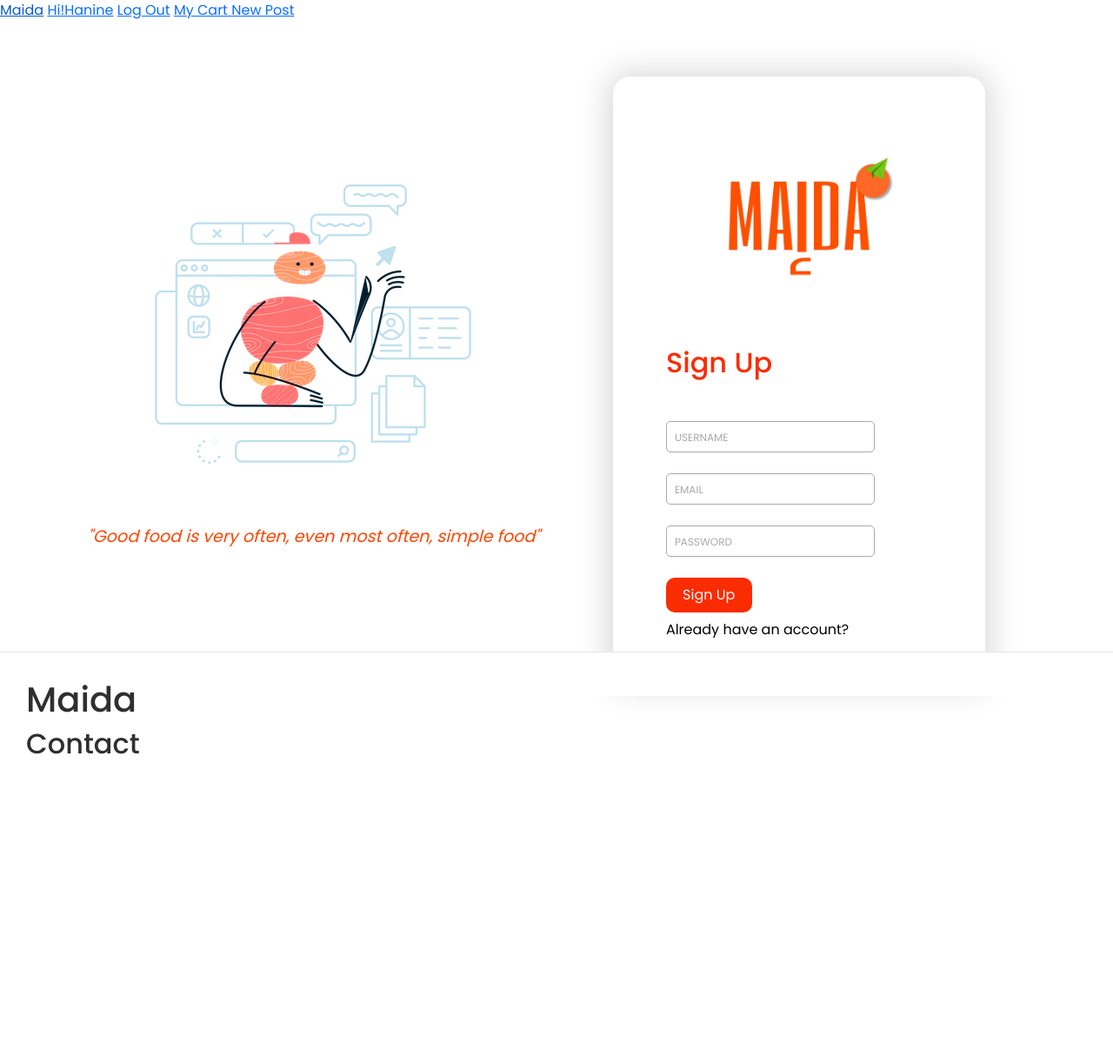
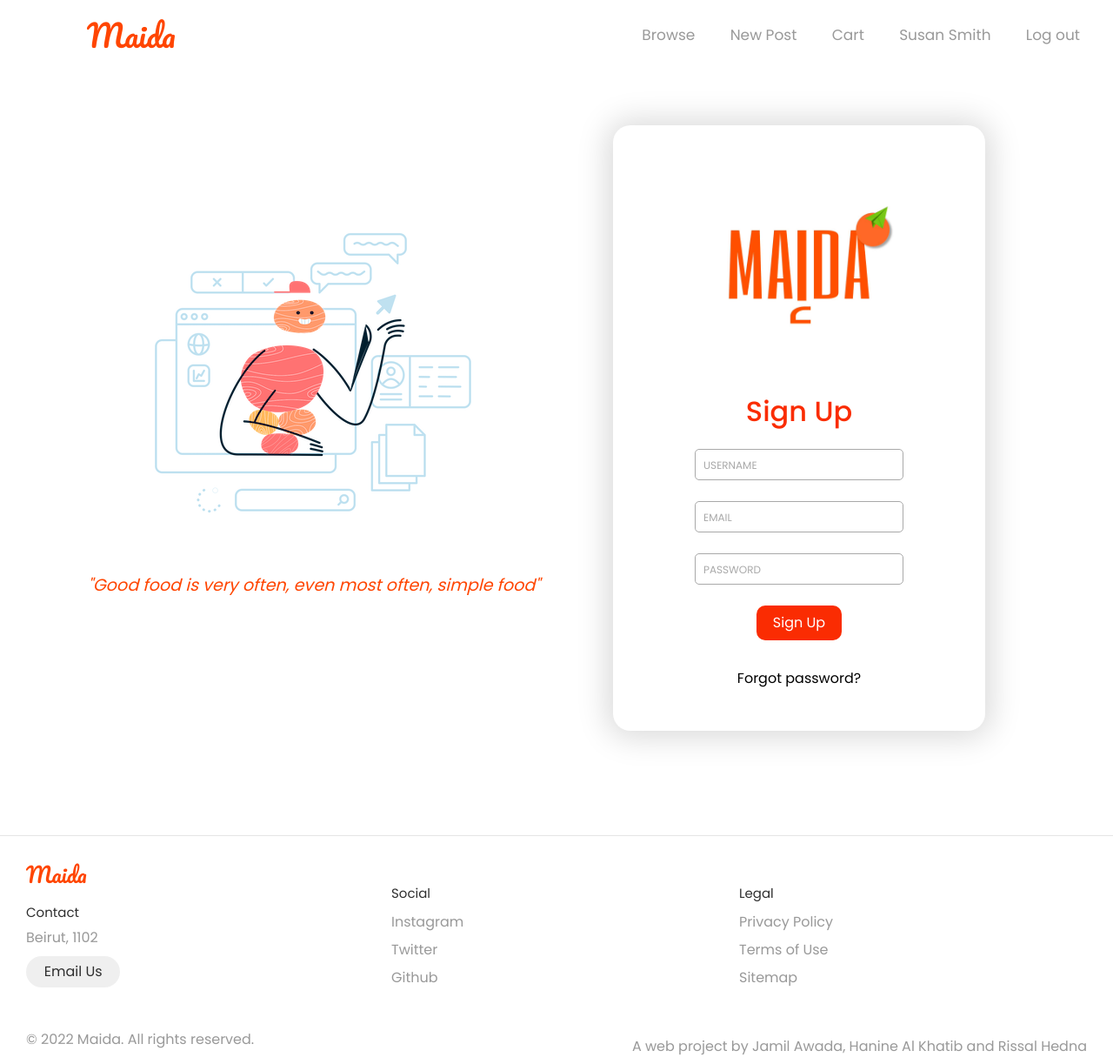
Before and after one commit to JamilAwada/Maida, a PHP site: page /signup.html in a window 1280 px wide. Shown: the whole page at 87% size. Before the commit the page ends 867 px from the top, so only its background shows below. Run offline with PHP 8.4, Linux system fonts and the light colour scheme; some web fonts are replaced.

Commit message:
fixed home footer

```diff
--- a/home.css
+++ b/home.css
@@ -315,3 +315,7 @@ div {
 .offerstext {
   text-align: start;
 }
+
+footer {
+  width: 100vw;
+}
--- a/home.html
+++ b/home.html
@@ -247,7 +247,7 @@
 
       <br />
 
-      <footer class="footer">
+      <footer class="footer" style="position: relative;">
         <div class="footer-addr">
           <h1 class="footer-logo">Maida</h1>
 
--- a/preauth.css
+++ b/preauth.css
@@ -144,9 +144,12 @@ h2 {
 
 .forgot-pass a {
   font-size: 16pxpx;
-  margin-right: 6rem;
   color: black;
   text-decoration: none;
+}
+
+.forgot-pass a:hover {
+  color: black;
 }
 
 .signup-btn a {
--- a/preauth.html
+++ b/preauth.html
@@ -75,6 +75,10 @@
       </div>
       <br />
 
+
+
+    </div>
+
      <!-- Footer Start -->
 
      <br />
@@ -142,7 +146,6 @@
     </footer>
 
     <!-- Footer End -->
-    </div>
     <script
       src="https://cdn.jsdelivr.net/npm/bootstrap@5.2.2/dist/js/bootstrap.bundle.min.js"
       integrity="sha384-OERcA2EqjJCMA+/3y+gxIOqMEjwtxJY7qPCqsdltbNJuaOe923+mo//f6V8Qbsw3"
--- a/signup.html
+++ b/signup.html
@@ -16,18 +16,24 @@
     <title>Sign Up</title>
   </head>
   <body>
-    <!-- Navbar -->
-    <div class="topnav" id="myTopnav" style="z-index: 999">
-      <a href="main.html" class="home">Maida</a>
-      <a href="myprofile.html">Hi!Hanine</a>
-      <a href="#">Log Out</a>
+    <!-- NavBar Start -->
 
-      <a href="#cart">My Cart </a>
-      <a href="#posting">New Post </a>
-      <a href="javascript:void(0);" class="icon" onclick="myFunction()">
-        <i class="fa fa-bars"></i>
-      </a>
-    </div>
+    <nav>
+      <input type="checkbox" id="check">
+      <label for="check" class="checkbtn">
+        <i class="fas fa-bars"></i>
+      </label>
+      <label class="logo">Maida</label>
+      <ul class="nav-list">
+        <li><a href="#">Browse <i class="fa-solid fa-magnifying-glass"></i></a></li>
+        <li><a href="#">New Post <i class="fa-solid fa-circle-plus"></i></a></li>
+        <li><a href="#">Cart <i class="fa-solid fa-cart-shopping"></i></a></li>
+        <li><a href="#">Susan Smith</a></li>
+        <li><a href="#">Log out <i class="fa-solid fa-right-from-bracket"></i></a></li>
+      </ul>
+    </nav>
+
+    <!-- NavBar End -->
 
     <!-- Container  -->
     <div class="container">
@@ -45,11 +51,11 @@
               </p>
             </div>
             <div class="col">
-              <div class="register-form-rectangle pb-5">
+              <div class="register-form-rectangle pb-5 text-center">
                 <img src="logo.jpeg" alt="Maida logo" width="300px" />
                 <form action="" method="POST">
-                  <h2 class="primary-fg">Sign Up</h2>
-                  <div class="input-box mt-5">
+                  <h2 class="primary-fg" align="center">Sign Up</h2>
+                  <div class="input-box mt-4">
                     <input type="text" required="required" />
                     <span>Username</span>
                   </div>
@@ -61,9 +67,8 @@
                     <input type="text" required="required" />
                     <span>Password</span>
                   </div>
-                  <button class="login-btn primary-bg mt-4">Sign Up</button>
-                  <div class="forgot-pass mt-2">
-                    <a href="#">Already have an account?</a>
+                  <button class="login-btn primary-bg my-4">Sign Up</button>
+                  <div class="forgot-pass mt-2"><a href="#">Forgot password?</a>
                   </div>
                 </form>
               </div>
@@ -73,24 +78,28 @@
       </div>
     </div>
 
-    <footer class="footer">
-      <div class="footer__addr">
-        <h1 class="footer__logo">Maida</h1>
+    <!-- Footer Start -->
+
+    <br />
+
+    <footer class="footer" style="position: relative;">
+      <div class="footer-addr">
+        <h1 class="footer-logo">Maida</h1>
 
         <h2>Contact</h2>
 
         <address>
           Beirut, 1102<br />
 
-          <a class="footer__btn" href="mailto:example@gmail.com">Email Us</a>
+          <a class="footer-btn" href="mailto:example@gmail.com">Email Us</a>
         </address>
       </div>
 
-      <ul class="footer__nav">
-        <li class="nav__item">
-          <h2 class="nav__title">Social</h2>
+      <ul class="footer-nav">
+        <li class="nav-item">
+          <h2 class="nav-title">Social</h2>
 
-          <ul class="nav__ul">
+          <ul class="nav-ul">
             <li>
               <a href="#"><i class="fa-brands fa-instagram"></i> Instagram</a>
             </li>
@@ -105,10 +114,10 @@
           </ul>
         </li>
 
-        <li class="nav__item">
-          <h2 class="nav__title">Legal</h2>
+        <li class="nav-item">
+          <h2 class="nav-title">Legal</h2>
 
-          <ul class="nav__ul">
+          <ul class="nav-ul">
             <li>
               <a href="#">Privacy Policy</a>
             </li>
@@ -123,11 +132,10 @@
           </ul>
         </li>
       </ul>
-
       <div class="legal">
         <p>&copy; 2022 Maida. All rights reserved.</p>
 
-        <div class="legal__links">
+        <div class="legal-links">
           <span
             >A web project by Jamil Awada, Hanine Al Khatib and Rissal
             Hedna</span
@@ -135,6 +143,8 @@
         </div>
       </div>
     </footer>
+
+    <!-- Footer End -->
     <script
       src="https://cdn.jsdelivr.net/npm/bootstrap@5.2.2/dist/js/bootstrap.bundle.min.js"
       integrity="sha384-OERcA2EqjJCMA+/3y+gxIOqMEjwtxJY7qPCqsdltbNJuaOe923+mo//f6V8Qbsw3"
```
Also changed, not shown: main.css (deleted, +0 -67 lines), main.html (deleted, +0 -80 lines). Lines whose indentation alone changed are shown as unchanged.
